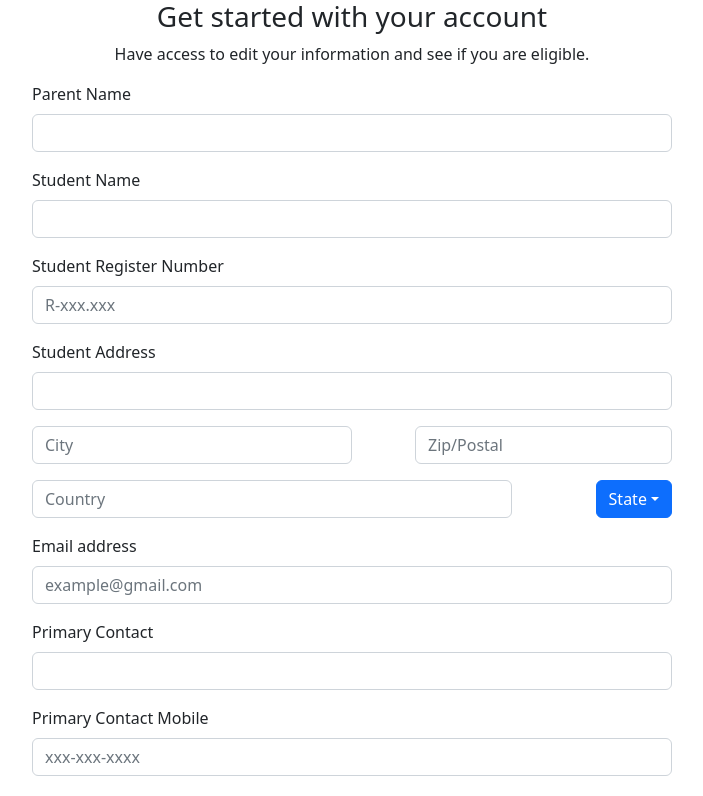
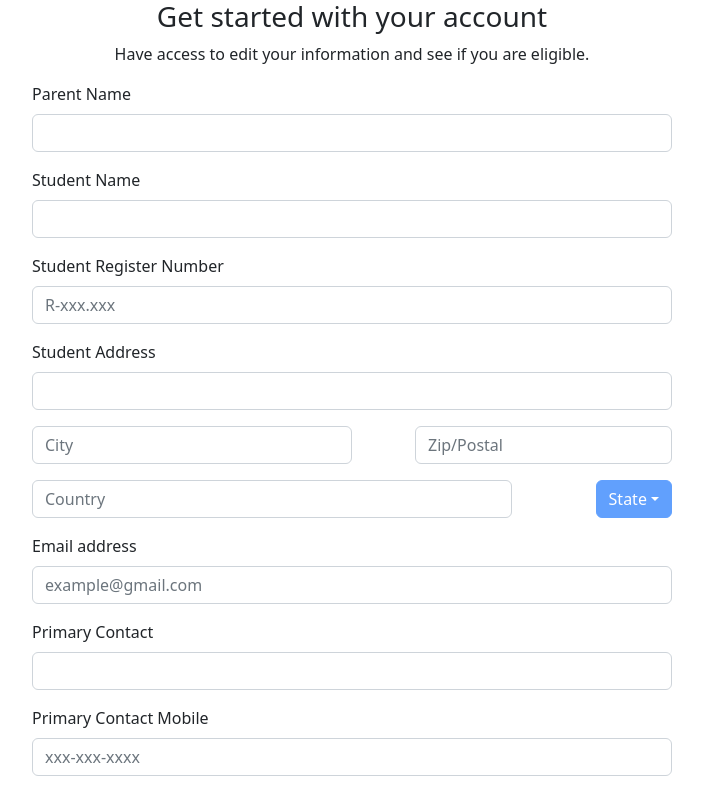
Before and after one commit to dteran24/sp-app, a React (Create React App) app in the folder my-app/: page / in a window 1280 px wide. Shown: the top 796 px of the page, without its empty margins (288-991 px from the left). Built offline with nearby package versions, Linux system fonts and the light colour scheme.

Commit message:
handle submit depending if inputs are empty

```diff
--- a/my-app/package.json
+++ b/my-app/package.json
@@ -18,6 +18,7 @@
     "react-dom": "^18.2.0",
     "react-scripts": "5.0.1",
     "typescript": "^4.9.5",
+    "uuid": "^9.0.0",
     "web-vitals": "^2.1.4"
   },
   "scripts": {
@@ -45,6 +46,7 @@
     ]
   },
   "devDependencies": {
+    "@types/uuid": "^9.0.1",
     "react-router-dom": "^6.10.0"
   }
 }
--- a/my-app/src/components/SignupForm.tsx
+++ b/my-app/src/components/SignupForm.tsx
@@ -1,9 +1,15 @@
 import { useState } from "react";
 import { Form, Button, Dropdown, DropdownButton } from "react-bootstrap";
 import { FormData } from '../models/formData';
+import { v4 as uuidv4 } from 'uuid';
+
 
 function SignupForm() {
+  let uniqueID: string = uuidv4();
+  const [validated, setValidated] = useState(false);
+  const [disableSubmit, setDisableSubmit] = useState(false);
   const [formData, setFormData] = useState<FormData>({
+    registrationID:'',
     parentName: '',
     studentName: '',
     studentRegisterNumber: '',
@@ -19,52 +25,67 @@ function SignupForm() {
     secondaryContactMobile: '',
   })
 
+  const disableDropDownHandler = () => {
+    if (formData.country === '' || formData.country == null) {
+      return true;
+    } else {
+      return false;
+    }
+  }
+
   const handleChange = (event: React.ChangeEvent<HTMLInputElement>) => {
     setFormData({...formData, [event.target.id]: event.target.value})
   }
 
   const handleSubmit = (event: React.FormEvent<HTMLFormElement>) => {
     event.preventDefault();
-    console.log(formData);
-
+    setValidated(true);
+    if (!Object.values(formData).every(property => property === null || property === '')) {
+      setFormData({ ...formData, registrationID: uniqueID });
+      console.log('Creating form');
+    } else {
+      setDisableSubmit(true);
+    }
   }
 
+  console.log('Form was submitted', formData);
   return (
     <div className="d-flex justify-content-center">
-      <Form className="w-50" onSubmit={handleSubmit}>
+      <Form className="w-50" noValidate validated={validated} onSubmit={handleSubmit}>
         <Form.Group className="mb-3" controlId="parentName">
           <Form.Label>Parent Name</Form.Label>
-          <Form.Control type="text" value={formData.parentName} onChange={handleChange} />
+          <Form.Control required type="text" value={formData.parentName} onChange={handleChange} />
         </Form.Group>
 
         <Form.Group className="mb-3" controlId="studentName">
           <Form.Label>Student Name</Form.Label>
-          <Form.Control type="text" value={formData.studentName} onChange={handleChange} />
+          <Form.Control required type="text" value={formData.studentName} onChange={handleChange} />
         </Form.Group>
 
         <Form.Group className="mb-3" controlId="studentRegisterNumber">
           <Form.Label>Student Register Number</Form.Label>
-          <Form.Control type="text" placeholder="R-xxx.xxx" value={formData.studentRegisterNumber} onChange={handleChange} />
+          <Form.Control required type="text" placeholder="R-xxx.xxx" value={formData.studentRegisterNumber} onChange={handleChange} />
         </Form.Group>
         <div>
           <Form.Group className="mb-3" controlId="address">
             <Form.Label>Student Address</Form.Label>
-            <Form.Control type="text" value={formData.address} onChange={handleChange}/>
+            <Form.Control required type="text" value={formData.address} onChange={handleChange}/>
           </Form.Group>
           <div className="d-flex flex-row justify-content-between">
             <Form.Group className="mb-3 w-50" controlId="city">
-              <Form.Control type="text" placeholder="City" value={formData.city} onChange={handleChange}/>
+              <Form.Control required type="text" placeholder="City" value={formData.city} onChange={handleChange}/>
             </Form.Group>
             <Form.Group className="mb-3" controlId="zipCode">
-              <Form.Control type="text" placeholder="Zip/Postal" value={formData.zipCode} onChange={handleChange} />
+              <Form.Control required type="text" placeholder="Zip/Postal" value={formData.zipCode} onChange={handleChange} />
             </Form.Group>
           </div>
           <div className="d-flex flex-row justify-content-between">
             <Form.Group className="mb-3 w-75" controlId="country">
-              <Form.Control type="text" placeholder="Country" value={formData.country} onChange={handleChange} />
+              <Form.Control required type="text" placeholder="Country" value={formData.country} onChange={handleChange} />
             </Form.Group>
 
             <DropdownButton
+              disabled={disableDropDownHandler()}
               title='State'
               id='state'
               onSelect={(e) => setFormData({...formData, state: e})}
@@ -78,31 +99,31 @@ function SignupForm() {
 
         <Form.Group className="mb-3" controlId="emailAddress">
           <Form.Label>Email address</Form.Label>
-          <Form.Control type="email" placeholder="example@gmail.com" />
+          <Form.Control required type="email" placeholder="example@gmail.com" />
         </Form.Group>
 
         <Form.Group className="mb-3" controlId="primaryContactPerson">
           <Form.Label>Primary Contact</Form.Label>
-          <Form.Control type="text" />
+          <Form.Control required type="text" />
         </Form.Group>
 
         <Form.Group className="mb-3" controlId="primaryContactMobile">
           <Form.Label>Primary Contact Mobile</Form.Label>
-          <Form.Control type="text" placeholder="xxx-xxx-xxxx"/>
+          <Form.Control required type="text" placeholder="xxx-xxx-xxxx"/>
         </Form.Group>
 
         <Form.Group className="mb-3" controlId="secondaryContactPerson">
           <Form.Label>Secondary Contact</Form.Label>
-          <Form.Control type="text" />
+          <Form.Control required type="text" />
         </Form.Group>
 
         <Form.Group className="mb-3" controlId="secondaryContactMobile">
           <Form.Label>Secondary Contact Mobile</Form.Label>
-          <Form.Control type="text" />
+          <Form.Control required type="text" />
         </Form.Group>
         <div className="d-flex justify-content-center mb-3">
 
-        <Button variant="primary" type="submit">
+        <Button variant="primary" type="submit" disabled={disableSubmit}>
           Submit
           </Button>
           </div>
--- a/my-app/src/models/formData.tsx
+++ b/my-app/src/models/formData.tsx
@@ -1,4 +1,5 @@
 export interface FormData{
+    registrationID: string | null;
     parentName: string;
     studentName: string;
     studentRegisterNumber: string;
```
Also changed, not shown: 1 other file (tests, documents, lock files or other folders).
